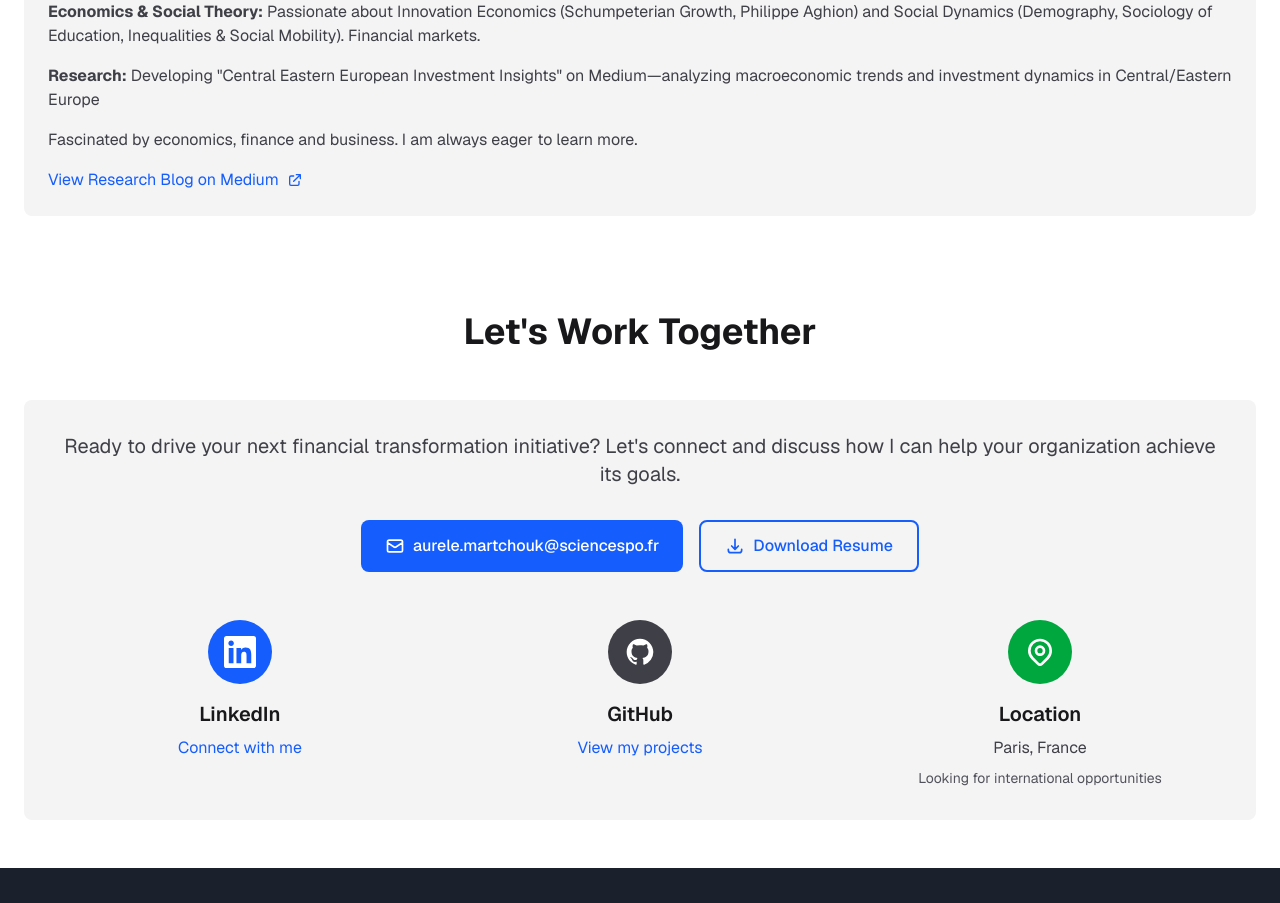
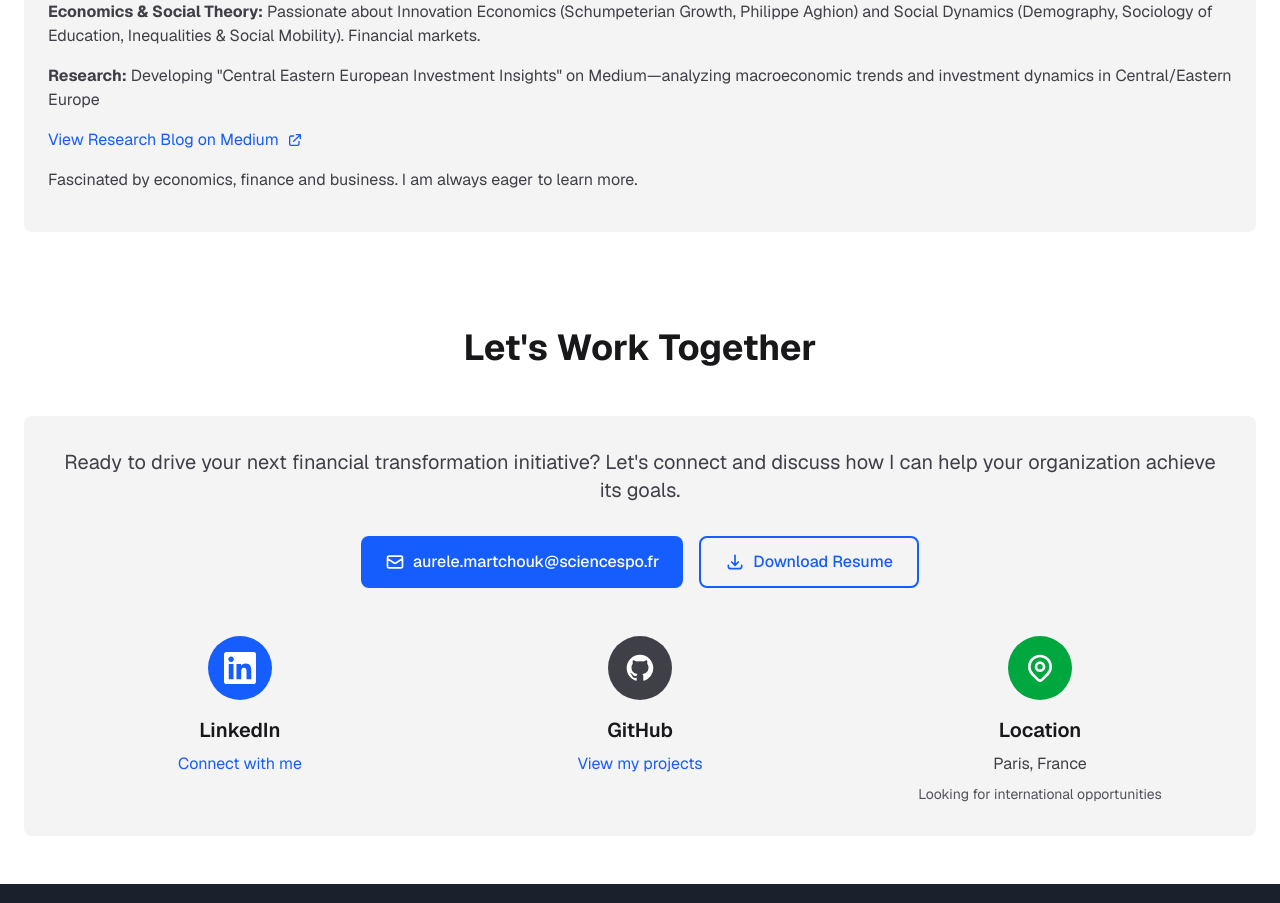
Before and after one commit to chrzsyne/aumartchouk, a Next.js app: page / in a window 1280 px wide. Shown: the part 4460-5363 px from the top of the page. Built offline with nearby package versions, Linux system fonts and the light colour scheme.

Commit message:
Reorder Interest section: move Medium link before final paragraph

```diff
--- a/app/page.tsx
+++ b/app/page.tsx
@@ -459,20 +459,20 @@ export default function Home() {
               <strong>Research:</strong> Developing "Central Eastern European Investment Insights" on Medium—analyzing macroeconomic trends
               and investment dynamics in Central/Eastern Europe
             </p>
-            <p className="text-zinc-700 dark:text-white mb-4">
-              Fascinated by economics, finance and business. I am always eager to learn more.
-            </p>
             <a
               href="https://medium.com/@central_european_invest"
               target="_blank"
               rel="noopener noreferrer"
-              className="text-blue-600 dark:text-blue-400 hover:underline inline-flex items-center gap-2"
+              className="text-blue-600 dark:text-blue-400 hover:underline inline-flex items-center gap-2 mb-4"
             >
               View Research Blog on Medium
               <svg className="w-4 h-4" fill="none" stroke="currentColor" viewBox="0 0 24 24">
                 <path strokeLinecap="round" strokeLinejoin="round" strokeWidth={2} d="M10 6H6a2 2 0 00-2 2v10a2 2 0 002 2h10a2 2 0 002-2v-4M14 4h6m0 0v6m0-6L10 14" />
               </svg>
             </a>
+            <p className="text-zinc-700 dark:text-white mb-4">
+              Fascinated by economics, finance and business. I am always eager to learn more.
+            </p>
           </div>
         </Section>
 
```
